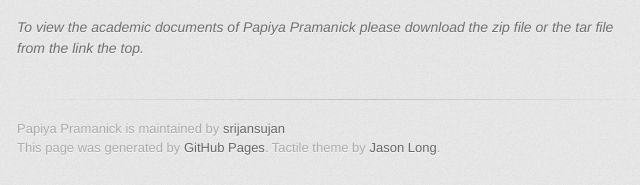
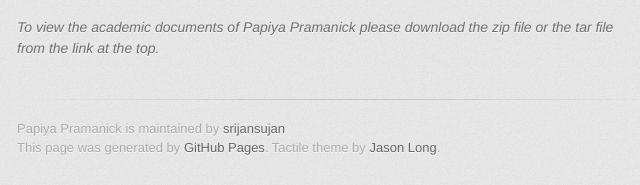
Before and after one commit to srijansujan/papiyapramanick, a plain HTML site: page index.html in a window 1280 px wide. Shown: the part 699-884 px from the top of the page, 313-953 px from the left. Drawn offline with Linux system fonts and the light colour scheme; a web font is replaced by a local one.

Commit message:
Update index.html

```diff
--- a/index.html
+++ b/index.html
@@ -45,7 +45,7 @@
 
 <p align="justify"> Papiya is an inhabitant of Singerah - a remote village in the district of Howrah. Her father works in a small hotel located quite far away from the village and Papiya only gets to see him on the weekends. Fighting against abject poverty, Papiya managed to score 82.6 % marks in the H.S Examinations and stood first in her school. She joined Bagnan College in 2016 to pursue a bachelor’s in Bengali. Papiya is on her way to become the first graduate in her family and Srijan Sujan has decided to stand by her in her quest. </p>
 
-<p style="font-size:14px"><em>To view the academic documents of Papiya Pramanick please download the zip file or the tar file from the link the top.</em></p>
+<p style="font-size:14px"><em>To view the academic documents of Papiya Pramanick please download the zip file or the tar file from the link at the top.</em></p>
         </section>
 
         <footer>
```
